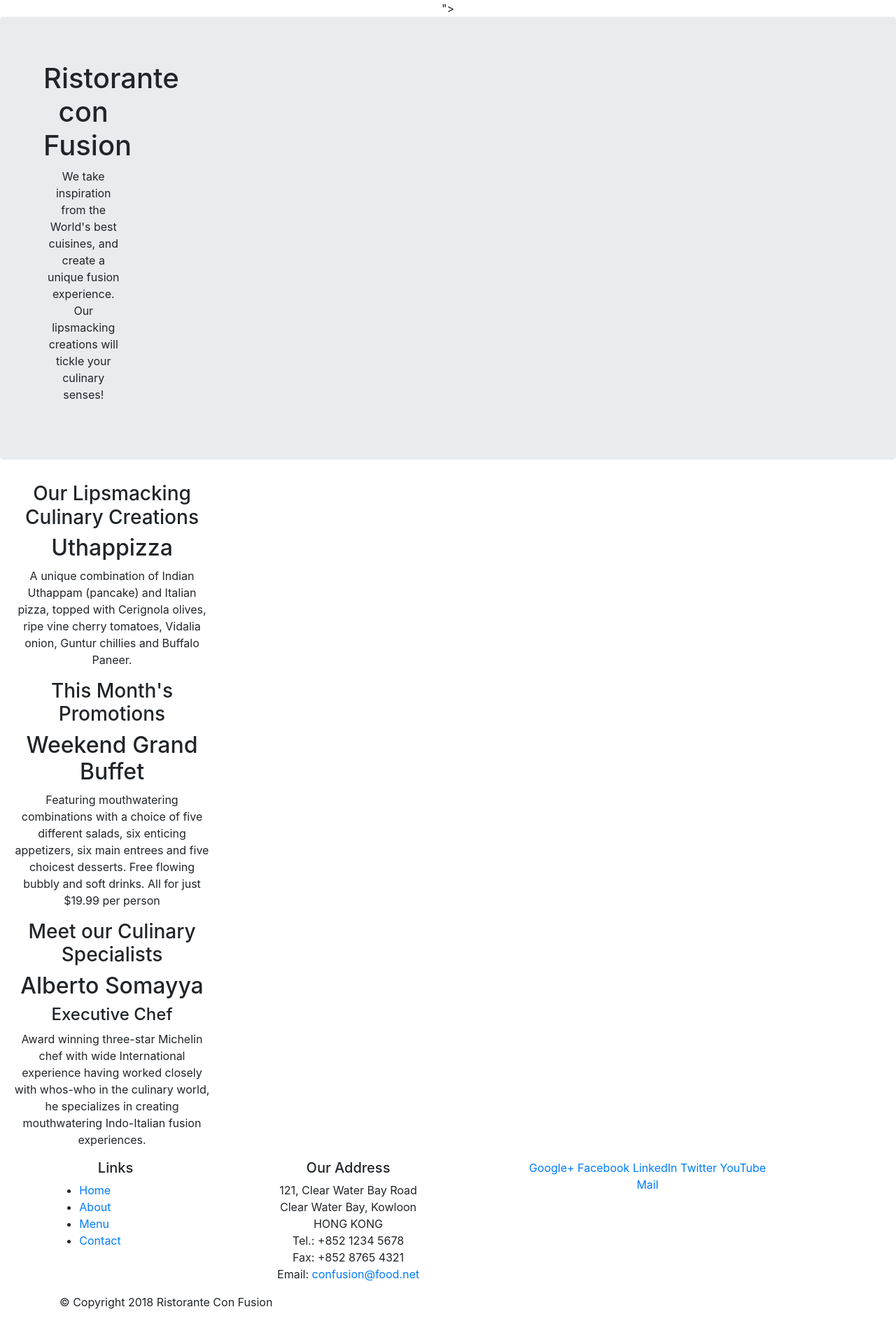
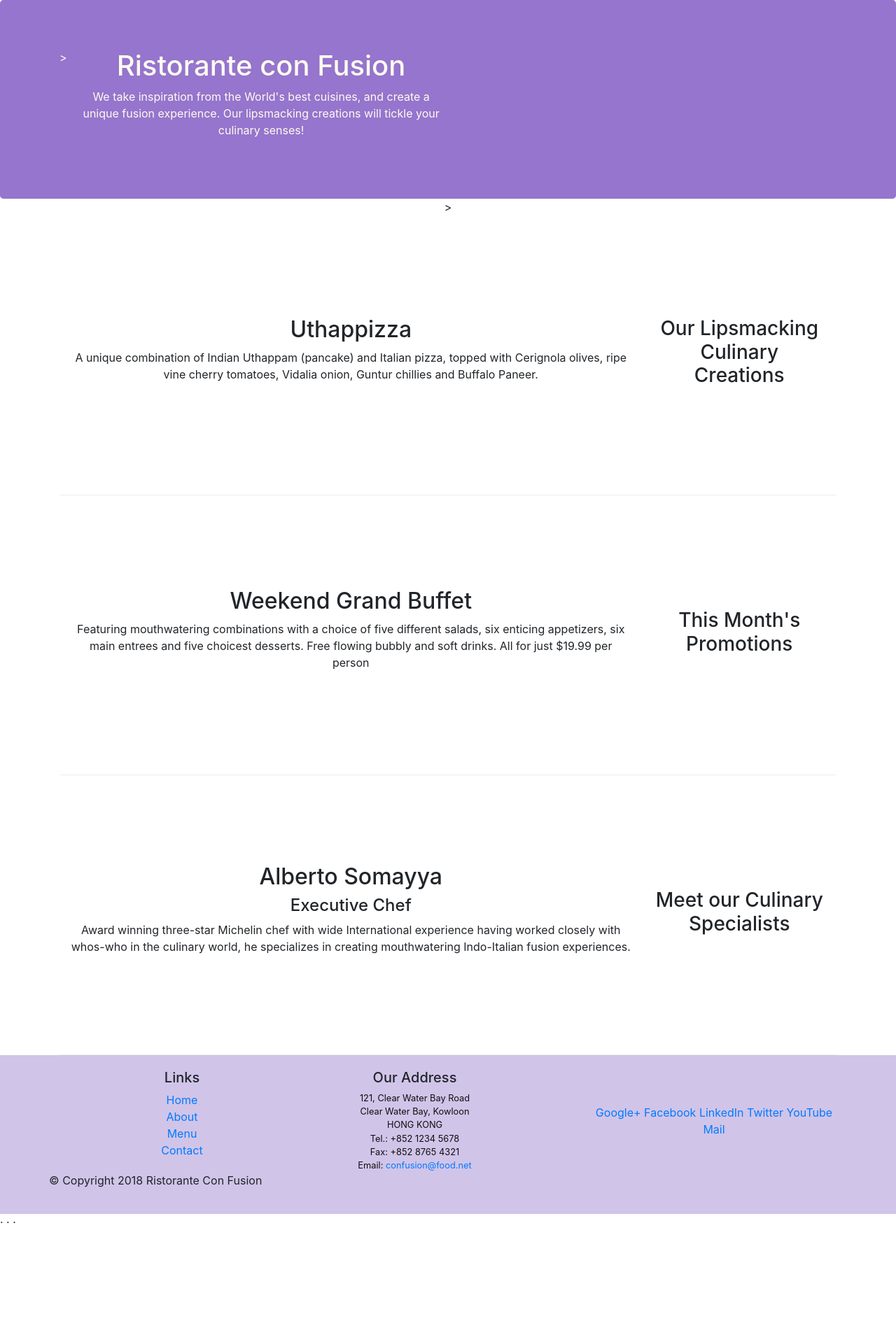
Before and after one commit to kaymid1/git-bootstrap4RE, a website: page index.html in a window 1280 px wide. Shown: the top 1898 px of the page at 70% size. After the commit the page ends 1759 px from the top, so only its background shows below. Drawn offline with nearby package versions, Linux system fonts and the light colour scheme.

Commit message:
Bootstrap Grid Part 2

```diff
--- a/index.html
+++ b/index.html
@@ -16,65 +16,67 @@
 <link rel="stylesheet" href="node_modules/bootstrap/dist/css/bootstrap.min.css">
 <link rel="stylesheet" href="style.css">
 
+
 </head>
 
 <body>
-    <div class="container">"></div>
-        <div class ="row"></div>
-    <header class = "jumbotron ">
 
-        <div class="col-12 col-sm-6">
-            <div class ="col-12 col-sm-4 order-sm-last col-md-3">
-                <div>
+    <header class = "jumbotron">
+
+
+        <div class="container">
+            <div class="row row-header"> >
+                <div class=" col-12 col-sm-6">
                     <h1>Ristorante con Fusion</h1>
                     <p>We take inspiration from the World's best cuisines, and create a unique fusion experience. Our lipsmacking creations will tickle your culinary senses!</p>
                 </div>
-                <div class ="col col-sm order-sm-first col-md">
+                <div class="col-12 col-sm">
                 </div>
             </div>
         </div>
     </header>
 
-    <div class="col-12 col-sm-4 col-md-3">
-        <div>
-            <div>
+    <div class="container"> >
+        <div class ="row row-content align-items-center">
+            <div class="col-12 col-sm-4 order-sm-last  col-md-3 ">
                 <h3>Our Lipsmacking Culinary Creations</h3>
             </div>
-            <div>
+            <div class="col col-sm order-sm-first col-md ">
                 <h2>Uthappizza</h2>
                 <p>A unique combination of Indian Uthappam (pancake) and Italian pizza, topped with Cerignola olives, ripe vine cherry tomatoes, Vidalia onion, Guntur chillies and Buffalo Paneer.</p>
             </div>
         </div>
 
 
-        <div>
-            <div>
+        <div class ="row row-content align-items-center">
+            <div class="col-12 col-sm-4  order-sm-last col-md-3">
                 <h3>This Month's Promotions</h3>
             </div>
-            <div>
+            <div class="col col-sm order-sm-first col-md ">
                 <h2>Weekend Grand Buffet</h2>
                 <p>Featuring mouthwatering combinations with a choice of five different salads, six enticing appetizers, six main entrees and five choicest desserts. Free flowing bubbly and soft drinks. All for just $19.99 per person </p>
             </div>
         </div>
 
-        <div>
-            <div>
+        <div class ="row row-content align-items-center">
+            <div class="col-12 col-sm-4 order-sm-last col-md-3">
                 <h3>Meet our Culinary Specialists</h3>
             </div>
-            <div>
+            <div class="col col-sm order-sm-first col-md ">
                 <h2>Alberto Somayya</h2>
                 <h4>Executive Chef</h4>
                 <p>Award winning three-star Michelin chef with wide International experience having worked closely with whos-who in the culinary world, he specializes in creating mouthwatering Indo-Italian fusion experiences. </p>
             </div>
         </div>
     </div>
-
-    <footer >
+    </div>
+    </div>
+    <footer class="footer">
         <div class="container">
             <div class="row">
-                <div class="col-4 col-sm-2">
+                <div class="col-4 offset-1 col-sm-2">
                     <h5>Links</h5>
-                    <ul class="col-4 offset-1 col-sm-2">
+                    <ul class="list-unstyled">
                         <li><a href="#">Home</a></li>
                         <li><a href="#">About</a></li>
                         <li><a href="#">Menu</a></li>
@@ -92,8 +94,8 @@
 		              Email: <a href="mailto:confusion@food.net">confusion@food.net</a>
 		           </address>
                 </div>
-                <div class ="col-12 col-sm-4">
-                    <div>
+                <div class ="col-12 col-sm-4 align-self-center">
+                    <div class="text-center" >
                         <a href="http://google.com/+">Google+</a>
                         <a href="http://www.facebook.com/profile.php?id=">Facebook</a>
                         <a href="http://www.linkedin.com/in/">LinkedIn</a>
@@ -103,14 +105,16 @@
                     </div>
                 </div>
 
-           <div class ="col-auto">
-                <div>
+           <div class ="row justify-content-center">
+                <div class="col-auto">
                     <p>© Copyright 2018 Ristorante Con Fusion</p>
                 </div>
            </div>
         </div>
         </div>
     </footer>
+</div>
+</div>
     <!-- jQuery first, then Popper.js, then Bootstrap JS. -->
 
 · <script src="node_modules/jquery/dist/jquery.slim.min.js"></script>
@@ -118,8 +122,7 @@
 · <script src="node_modules/popper.js/dist/umd/popper.min.js"></script>
 
 · <script src="node_modules/bootstrap/dist/js/bootstrap.min.js"></script>
-</div>
-</div>
+
 </body>
 
 </html>
--- a/style.css
+++ b/style.css
@@ -1,3 +1,44 @@
-*{
-    text-align: center;
+.row-header {
+  margin: 0px auto;
+  padding: 0px;
 }
+
+.row-content {
+  margin: 0px auto;
+
+  padding: 50px 0px 50px 0px;
+
+  border-bottom: 1px ridge;
+
+  min-height: 400px;
+}
+
+.footer {
+  background-color: #d1c4e9;
+
+  margin: 0px auto;
+
+  padding: 20px 0px 20px 0px;
+}
+
+* {
+  text-align: center;
+}
+
+.jumbotron {
+  padding: 70px 30px 70px 30px;
+
+  margin: 0px auto;
+
+  background: #9575cd;
+
+  color: floralwhite;
+}
+
+address {
+  font-size: 80%;
+
+  margin: 0px;
+
+  color: #0f0f0f;
+}
```
Also changed, not shown: aboutus.html (added, +104 -0 lines).
